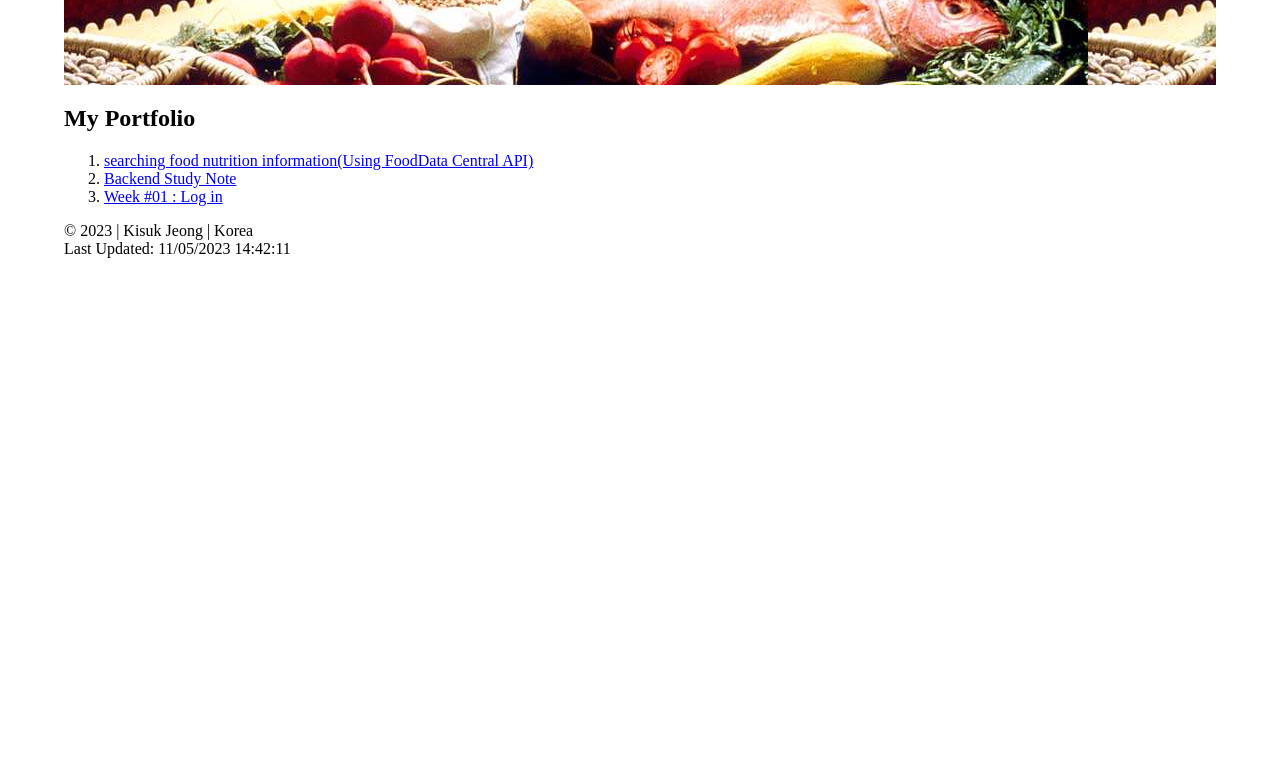
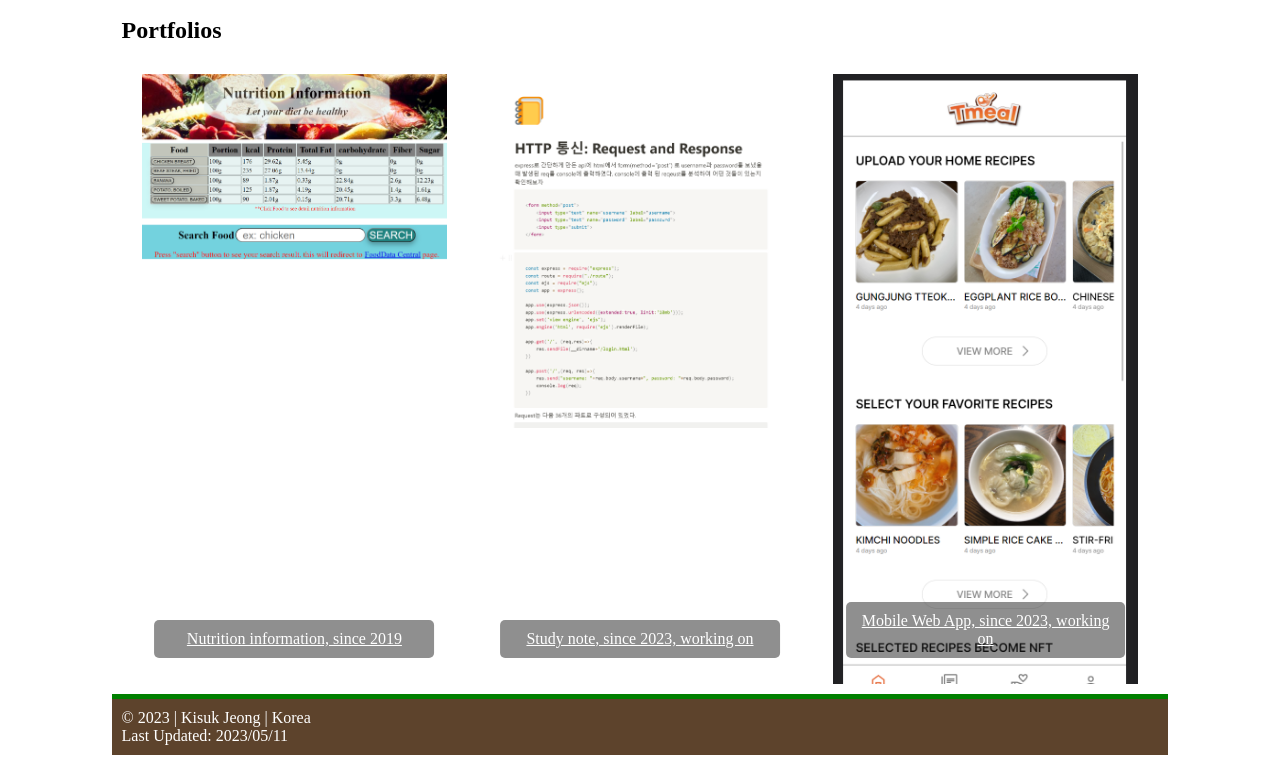
Before and after one commit to jeongks/jeongks.github.io, a website: page index.html in a window 1280 px wide. Shown: the part 136-911 px from the top of the page. Before the commit the page ends 800 px from the top, so only its background shows below. Drawn offline with nearby package versions, Linux system fonts and the light colour scheme; files that its build step writes are made by us from their sources; files whose address does not match are found by name.

Commit message:
update page

```diff
--- /dev/null
+++ b/assets/css/style.css
@@ -0,0 +1,94 @@
+body {
+    width: 90%;
+    margin: 10px auto;
+    padding: 10px;
+    overflow-y: scroll;
+
+}
+
+header{
+    width: 100%;
+    padding: 10px;
+    border-bottom: 2px solid black;
+    border-top: 2px solid black;
+}
+
+header, footer, main{
+    margin: 0 auto;
+}
+
+main{
+    width: 90%;
+
+
+}
+
+.portfolio-wrap{
+    display: flex;
+    width: 100%;
+    margin: 0 auto;
+
+    overflow: hidden;
+}
+
+.portfolio-wrap .portfolio-container{
+    position:relative;
+    width: 31%;
+    max-height: 600px;
+    margin: 0 1%;
+
+    overflow:hidden;
+    padding: 10px
+}
+.portfolio-wrap .portfolio-container a{
+    display: block;
+    width: 100%;
+    height: 100%;
+}
+
+.portfolio-wrap .portfolio-container a:hover{
+    transform: scale(1.1);
+}
+
+.portfolio-wrap .portfolio-container img{
+    width: 100%;
+}
+
+.portfolio-wrap .portfolio-container .portfolio-title{
+    position: absolute;
+    bottom: 10px;
+    left: 50%;
+    transform: translate(-50%);
+    text-align: center;
+    width: 80%;
+    border-radius: 5px;
+    background-color: rgba(33,33,33,0.5);
+    padding: 10px;
+    color: #fff;
+    text-decoration: underline;
+}
+
+
+.reading {
+    background-color: #f2f3e7;
+}
+
+.question {
+    font-size: 1.2em;
+    background-color: aquamarine;
+}
+
+.example {
+    background-color: antiquewhite;
+    margin: 10px;
+    padding: 10px;
+}
+
+footer {
+    width: 90%;
+    margin-top: 10px;
+    padding: 10px;
+    border-top: 5px solid green;
+    color:#fff;
+    background-color: #5d432c;
+}
--- /dev/null
+++ b/assets/css/tmeal.css
@@ -0,0 +1,45 @@
+main {
+
+}
+
+.main_wrap{
+    display: flex;
+    flex-direction: row;
+    justify-content: space-between;
+    width: 100%;
+}
+
+.main_wrap .img_wrap{
+    width: 28%;
+    display: flex;
+}
+
+.main_wrap .img_wrap .tmeal{
+    width: 90%;
+
+}
+
+.main_wrap .text_wrap{
+    width: 70%;
+    border: 1px solid black;
+}
+
+.main_wrap .text_wrap .text_header_wrap{
+    padding: 10px;
+}
+
+.main_wrap .text_wrap .text_desc_wrap {
+    padding: 10px;
+}
+
+.main_wrap .text_wrap .text_desc_wrap .roll_desc:nth-child(2n){
+    margin-bottom: 10px;
+}
+
+.main_wrap .text_desc_wrap .roll_desc{
+    margin: 0;
+}
+
+.strong{
+    font-weight: bold;
+}
--- a/index.html
+++ b/index.html
@@ -7,23 +7,31 @@
   <title>Kisuk Jeong Working Note</title>
   <meta name="description" content="This is my personal website for my Portfolio">
   <meta http-equiv="X-UA-Compatible" content="ie=edge" />
-  <link rel="stylesheet" href="style.css">
+  <link rel="stylesheet" href="./assets/css/style.css">
 
 </head>
 
 <body>
   <header>
-    <h1 id="myname">Kisuk Jeong's Portfolio</h1>
+    <h1 id="myname">정기석의 포트폴리오</h1>
   </header>
 
   <main>
-    <h2>My Portfolio</h2>
-    <ol>
-      <li><a href="/chellenge/index.html">searching food nutrition information(Using FoodData Central API)</a></li>
-      <li><a href="https://brass-quail-9b3.notion.site/HTTP-Request-and-Response-86e3f93548d64dd0b454bcb03d63491d">Backend Study Note</a></li>
-      <li><a href="127.0.0.1:3000/login">Week #01 : Log in</a></li>
-    </ol>
-
+    <h2>Portfolios</h2>
+    <div class="portfolio-wrap">
+      <div class="portfolio-container"><a href="/chellenge/index.html" target="_blank">
+        <img class="portfolio-capture" src="./assets/img/nutrion_info.png">
+        <p class="portfolio-title">Nutrition information, since 2019</p>
+      </a></div>
+      <div class="portfolio-container"><a href="https://brass-quail-9b3.notion.site/HTTP-Request-and-Response-86e3f93548d64dd0b454bcb03d63491d" target="_blank">
+        <img class="portfolio-capture" src="./assets/img/notion_study.png">
+        <p class="portfolio-title">Study note, since 2023, working on</p>
+      </a></div>
+      <div class="portfolio-container"><a href="tmeal.html" target="_blank">
+        <img class="portfolio-capture tmeal_img" src="./assets/img/tmeal.png">
+        <p class="portfolio-title">Mobile Web App, since 2023, working on</p>
+      </a></div>
+    </div>
   </main>
 
   <footer>
@@ -31,7 +39,7 @@
     <br>Last Updated: <span id="date"></span>
     <script>
       let today = new Date();
-      let date = today.getDate()+'/'+String (today.getMonth() +1).padStart(2, '0')+'/'+today.getFullYear()+' '+today.getHours()+':'+today.getMinutes()+':'+today.getSeconds();
+      let date = today.getFullYear()+'/'+String (today.getMonth() +1).padStart(2, '0')+'/'+today.getDate();
       document.getElementById("date").textContent = date;
     </script>
   </footer>
--- a/old/style.css
+++ /dev/null
@@ -1,27 +0,0 @@
-body {
-    width: 90%;
-    margin: 10px 5%;
-}
-
-div {
-    margin: 10px 0;
-}
-.reading {
-    background-color: #f2f3e7;
-}
-
-.question {
-    font-size: 1.2em;
-    background-color: aquamarine;
-}
-
-.example {
-    background-color: antiquewhite;
-    margin: 10px;
-    padding: 10px;
-}
-
-footer {
-    margin-top: 10px;
-    background-color: aqua;
-}
```
Also changed, not shown: backend/DietChecker/app.js (added, +9 -0 lines), backend/DietChecker/index.html (added, +12 -0 lines), backend/DietChecker/index.js (added, +7 -0 lines), tmeal.html (added, +55 -0 lines), assets/img/notion_study.png (added), assets/img/nutrion_info.png (added), assets/img/tmeal.png (added).
